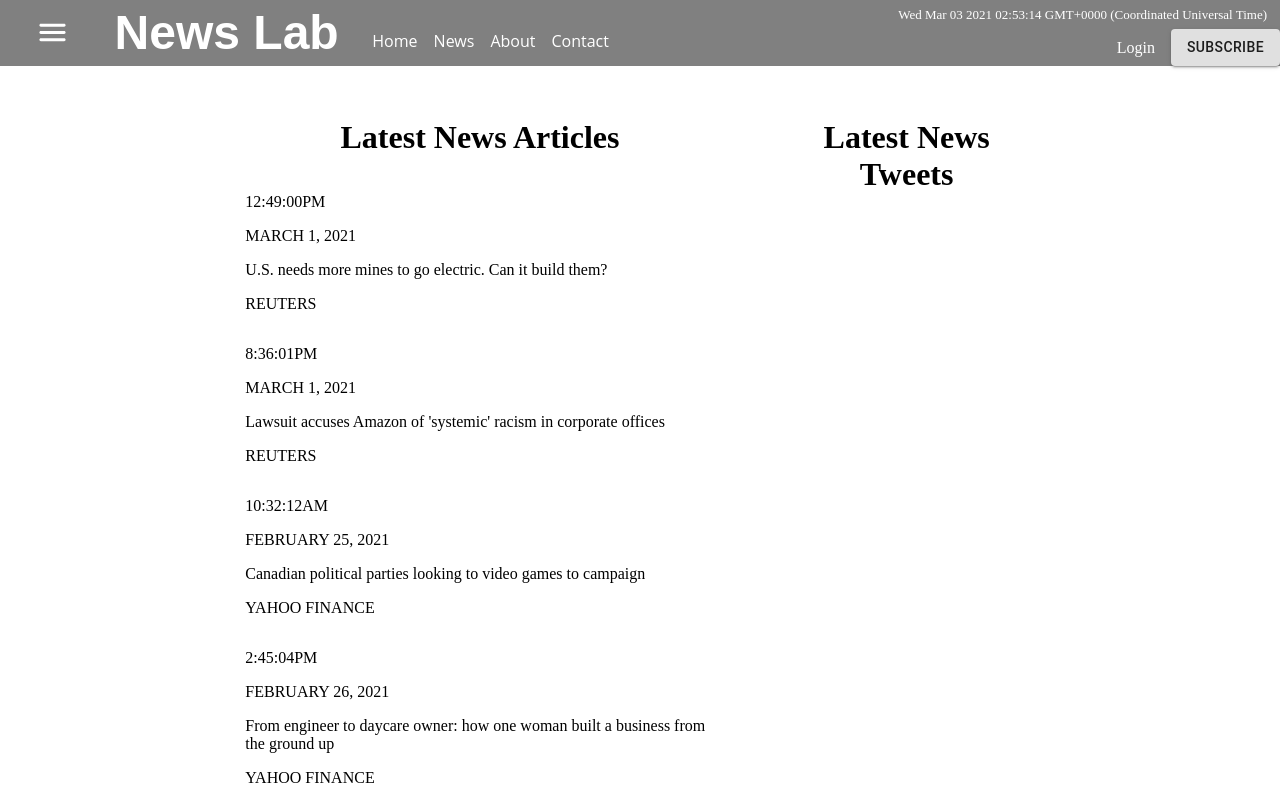
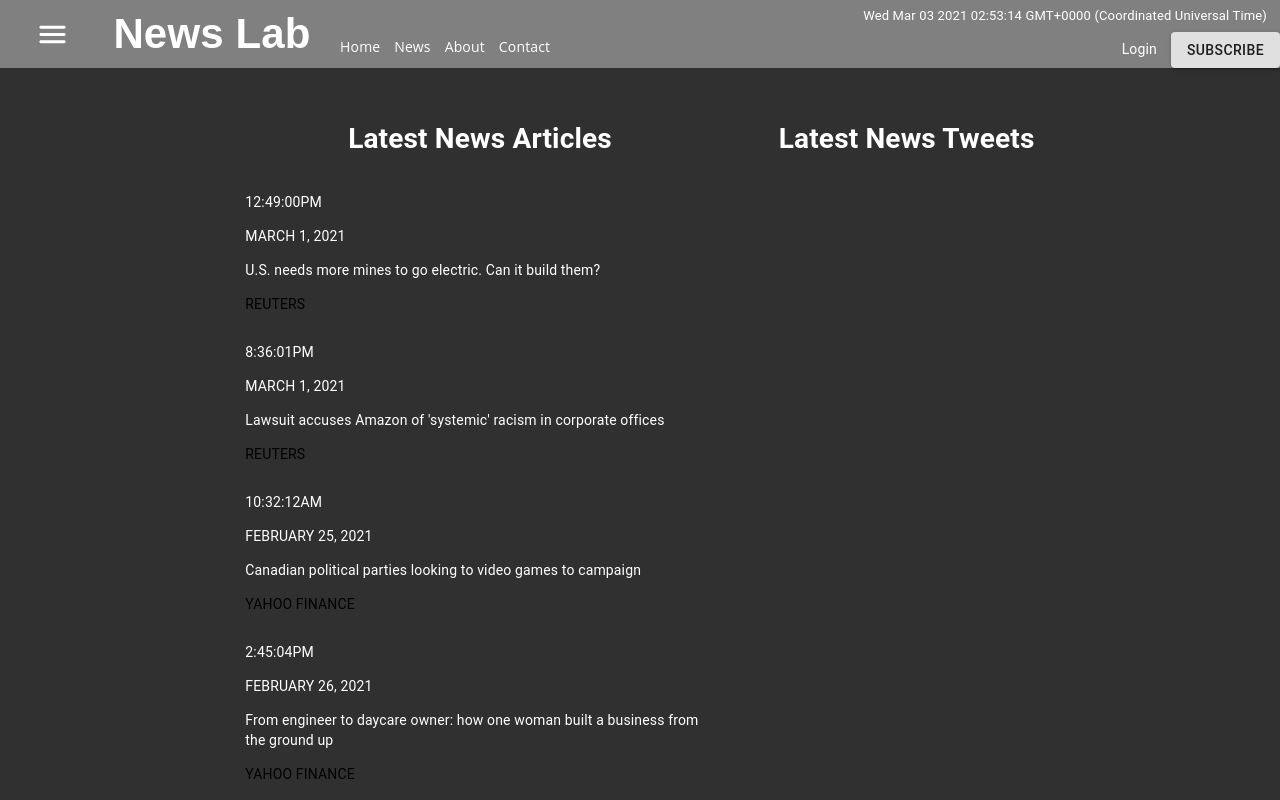
Before and after one commit to amandaymxs/reactNewsLab, a React (Create React App) app: page / in a window 1280 px wide. Shown: the top 800 px of the page. Built offline with nearby package versions, Linux system fonts and the light colour scheme.

Commit message:
added mui dark theme

```diff
--- a/src/App.js
+++ b/src/App.js
@@ -1,11 +1,21 @@
 import './App.css';
 import React from 'react';
 import Layout from './Layouts/layout';
+import { createMuiTheme, CssBaseline } from '@material-ui/core';
+import { ThemeProvider } from "@material-ui/styles";
 
+const theme = createMuiTheme({
+  palette: {
+    type: "dark"
+  }
+});
 
 function App() {
   return (
-    <Layout />
+    <ThemeProvider theme={theme}>
+      <CssBaseline />
+      <Layout />
+    </ThemeProvider>
   );
 }
 
--- a/src/index.js
+++ b/src/index.js
@@ -3,9 +3,5 @@ import ReactDOM from 'react-dom';
 import './index.css';
 import App from './App';
 
-ReactDOM.render(
-  <React.StrictMode>
-    <App />
-  </React.StrictMode>,
-  document.getElementById('root')
+ReactDOM.render(<App />, document.getElementById('root')
 );
```
